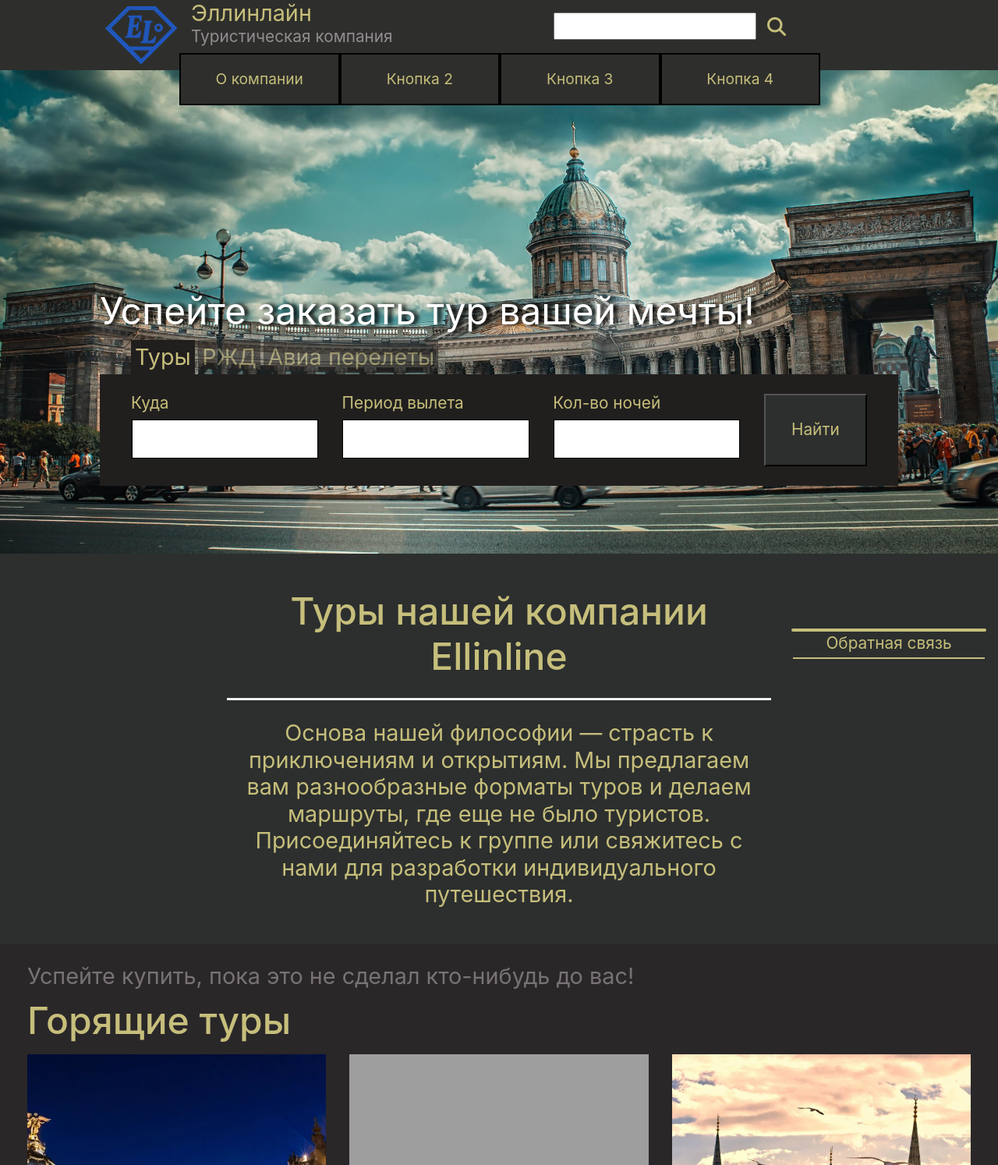
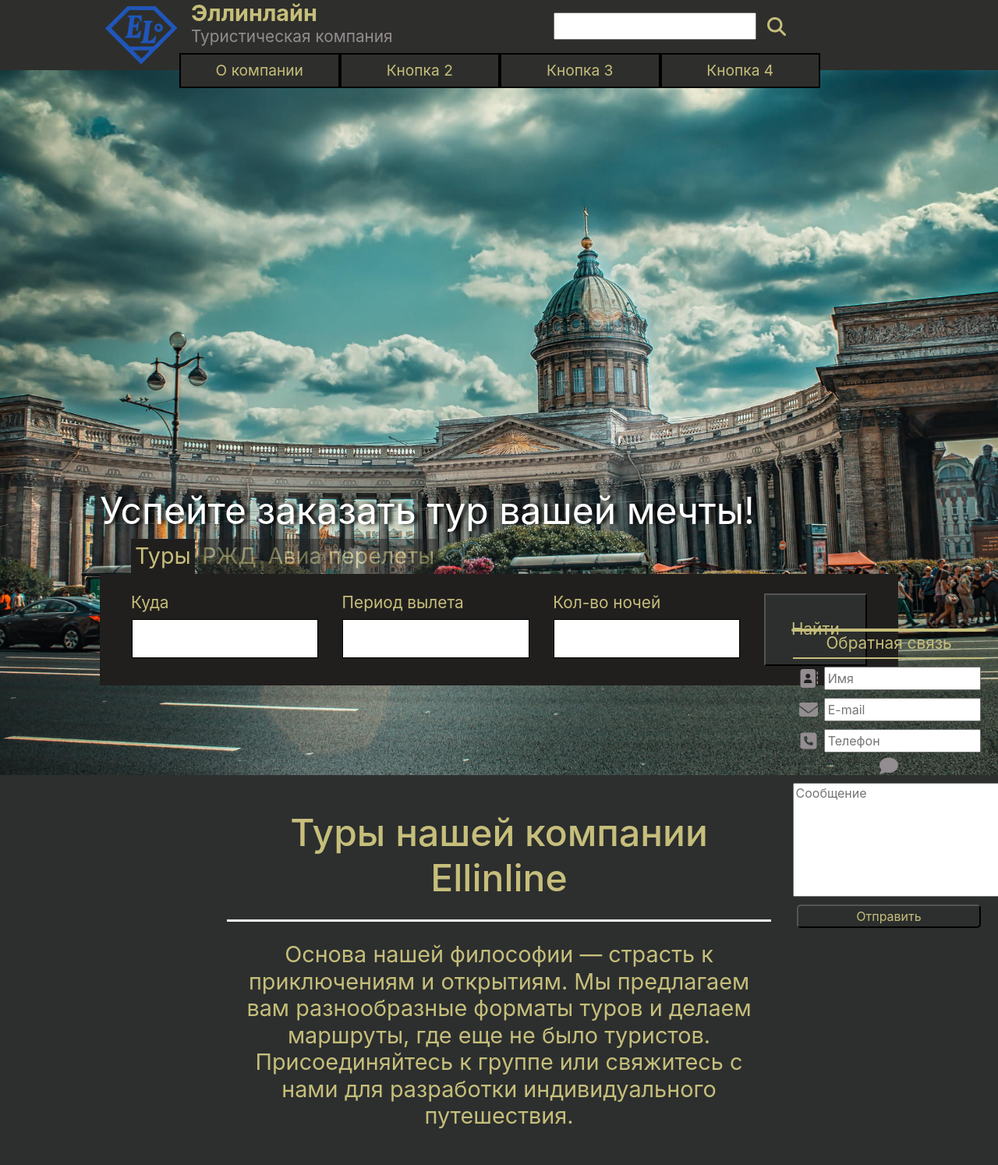
Before and after one commit to Defragmentator277/Ellinline, a website: page pages/enter/index.html in a window 1280 px wide. Shown: the top 1494 px of the page at 78% size. Drawn offline with Linux system fonts and the light colour scheme; grey boxes are pictures that could not be loaded.

Commit message:
Finish feedback, and maybe already enter page

```diff
--- a/pages/enter/index.html
+++ b/pages/enter/index.html
@@ -13,9 +13,24 @@
 </head>
 <body>
     <!-- FEEDBACK FORM -->
-    <div id="feedback" data-active="false">
+    <form id="feedback" data-active="false">
         <h3>Обратная связь</h3>
-    </div>
+        <div class="row">
+            <i class="col-2 fa fa-address-book" aria-hidden="true"></i>
+            <input class="col-10" type="text" id="name_input" required placeholder="Имя">
+        </div>
+        <div class="row">
+            <i class="col-2 fa fa-envelope" aria-hidden="true"></i>
+            <input class="col-10" type="email" id="email_input" required placeholder="E-mail">
+        </div>
+        <div class="row">
+            <i class="col-2 fa fa-phone-square" aria-hidden="true"></i>
+            <input class="col-10" type="tel" id="telephone_input" required placeholder="Телефон">
+        </div>
+        <i class="fa fa-comment" aria-hidden="true"></i>
+        <textarea id="text_textarea" cols="30" rows="6" placeholder="Сообщение"></textarea>
+        <button>Отправить</button>
+    </form>
     <!-- <div id="uppage">
         <h3>^^</h3>
     </div> -->
--- a/pages/enter/main.js
+++ b/pages/enter/main.js
@@ -6,7 +6,7 @@ $(() =>
     //For scrolling to the Top
     $(window).scrollTop(0);
     //For right height start image
-    $('#back').css('min-height', win_height);
+    $('#back').css('min-height', win_height * (win_height >= 768 ? 1: 1.4));
     $('#attractions').css('min-height', win_height);
     $('#hotel').css('min-height', win_height);
 
@@ -15,9 +15,13 @@ $(() =>
     {
         let header = $('header > ul');
         let feedback = $('#feedback');
+        if(feedback.data('active'))
+            feedback.data('active', false);
         let offset_for_feedback = 0;
         if($(window).scrollTop() > $('#back').height())
+        {
             offset_for_feedback = $('#feedback > h3').height() + 20;
+        }
         else
         {
             feedback.data('active', false);
@@ -48,12 +52,13 @@ $(() =>
 // GLOBAL
 function showHeadOfPage()
 {
-    $('header').on('click', () =>
+    $('li#logo').on('click', () =>
     {
         $('header ul li').each((index, elem) =>
         {
             $(elem).toggleClass('show');
-        })
+        });
+        $('#search_field').toggleClass('show');
     })
 }
 // END
--- a/pages/style.css
+++ b/pages/style.css
@@ -55,9 +55,13 @@ header
 /* LOGO PART */
 header
 {
-    /* padding: 0 10%; */
     padding-left: 2.5%;
     background-color: rgba(46, 47, 44, 1);
+}
+
+header h2
+{
+    font-weight: bold;
 }
 
 header h3
@@ -90,7 +94,7 @@ li#logo ~ ul
 {
     /* padding-left: 15px;
     padding: 0; */
-    height: 75%;
+    height: 50%;
 }
 
 #search_field
@@ -132,6 +136,10 @@ header  ul > li:hover > a
     text-decoration: none;
 }
 
+header li#logo ~ ul li, #search_field
+{
+    transition: opacity 0.7s cubic-bezier(0.83, 0, 0.17, 1), height 1s cubic-bezier(0.83, 0, 0.17, 1);
+}
 
 header li#logo ~ ul li
 {
@@ -140,7 +148,6 @@ header li#logo ~ ul li
     padding: 0;
     background-color: rgba(46, 47, 44, 1);
     border: 2px solid black;
-    transition: opacity 0.5s linear, height 1s ease-out;
 }
 
 footer
@@ -192,6 +199,47 @@ footer hr
 #feedback > h3:hover
 {
     cursor: pointer;
+}
+#feedback > div
+{
+    margin: 10px 5px 5px 0;
+    height: 30px;
+}
+#feedback textarea
+{
+    display: block;
+    margin: 10px auto;
+    resize: none;
+}
+#feedback input, #feedback textarea
+{
+    font-size: 1em;
+    padding: 0 2.5px;
+}
+#feedback input
+{
+    height: inherit;
+}
+#feedback button
+{
+    display: block;
+    height: 30px;
+    padding: 0;
+    margin: 0 5px;
+    width: calc(100% - 10px);
+    border-radius: 5px;
+    color: rgb(198, 190, 123);
+    background-color: rgb(44, 47, 46);
+}
+#feedback i
+{
+    display: flex;
+    justify-content: center;
+    align-items: center;
+    font-size: 1.5em;
+    color: #938C90;
+    /* display: inline-block;
+    width: calc(20% - 10px); */
 }
 
 #uppage
@@ -265,6 +313,7 @@ footer hr
     li#logo ~ ul
     {
         padding: 0;
+        height: 75%;
     }
     header
     {
@@ -276,6 +325,8 @@ footer hr
         opacity: 0;
         margin-left: 15px;
         background-color: rgba(46, 47, 44, 1);
+        border: none;
+        border-bottom: 1px solid black;
     }
     header > ul > li#logo
     {
@@ -290,6 +341,10 @@ footer hr
     {
         padding: 15px 5px;
         margin-left: 30px;
+        opacity: 0;
+        height: 0;
+        border-top: 1px solid black;
+        border-bottom: 1px solid black;
     }
 }
 @media all and (max-width: 768px)
@@ -330,7 +385,7 @@ footer hr
 /* MIN_WIDTH */
 
 /* ANIMATION CLASSES */
-header li#logo ~ ul li.show
+header li#logo ~ ul li.show, #search_field.show
 {
     height: 100%;
     opacity: 1;
```
